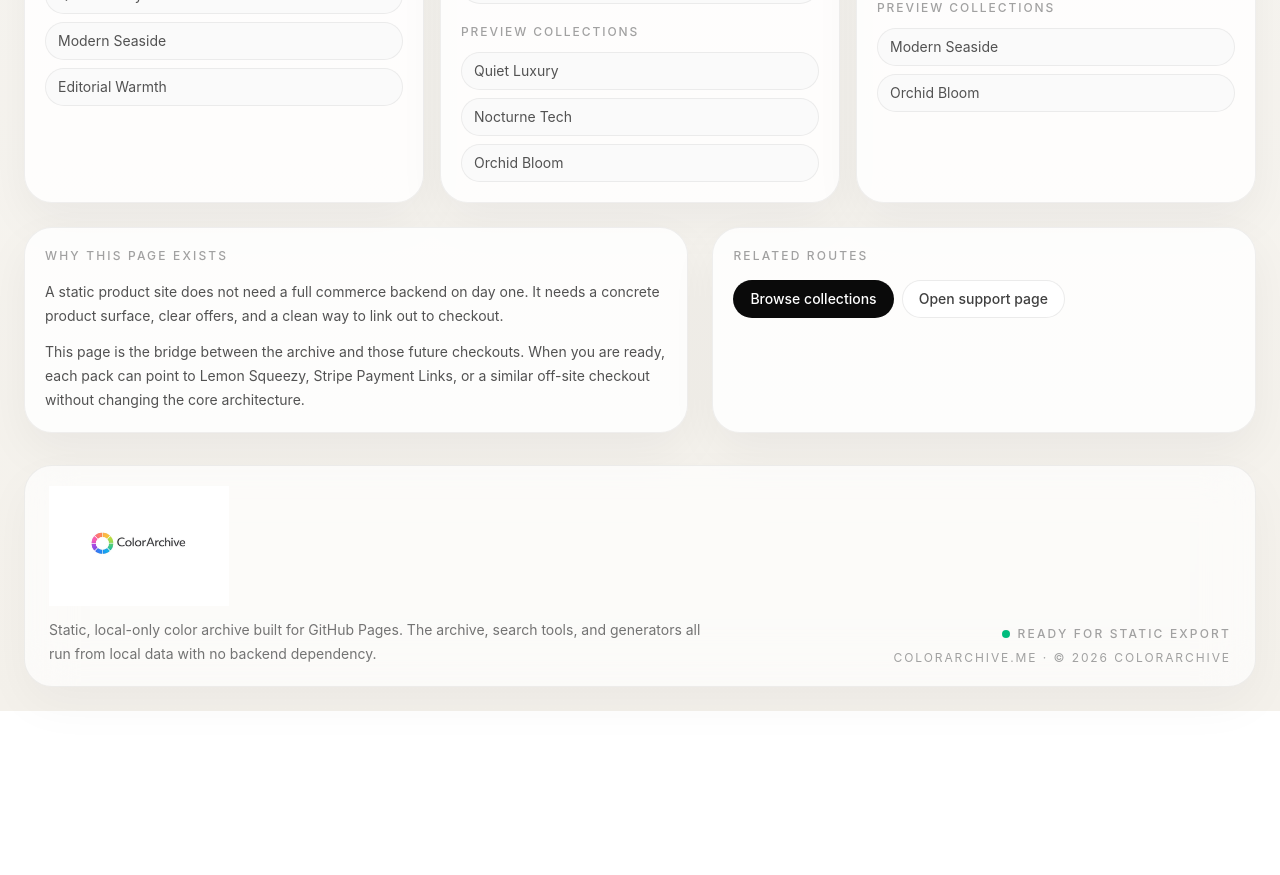
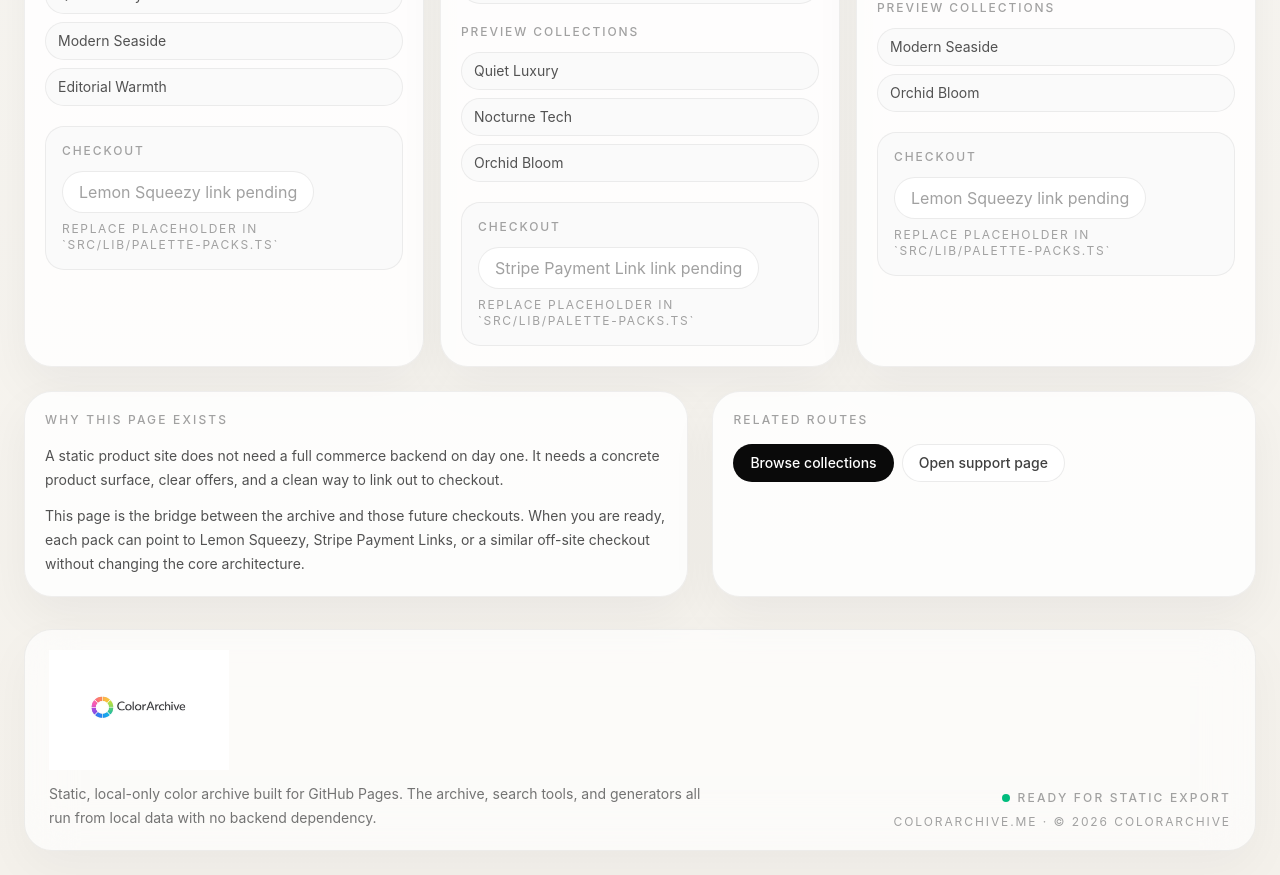
Before and after one commit to JasonYeYuhe/ColorArchive, a Next.js app: page /packs in a window 1280 px wide. Shown: the part 960-1835 px from the top of the page. Before the commit the page ends 1671 px from the top, so only its background shows below. Built offline with nearby package versions, Linux system fonts and the light colour scheme.

Commit message:
Add favorites exports and pack checkout placeholders

```diff
--- a/src/components/favorites-page.tsx
+++ b/src/components/favorites-page.tsx
@@ -8,6 +8,38 @@ import type { ColorRecord } from "@/src/types/color";
 
 interface FavoritesPageProps {
   colors: readonly ColorRecord[];
+}
+
+function CopyButton({ label, value }: { label: string; value: string }) {
+  const [copied, setCopied] = useState(false);
+
+  useEffect(() => {
+    if (!copied) {
+      return undefined;
+    }
+
+    const timeoutId = window.setTimeout(() => setCopied(false), 1400);
+    return () => window.clearTimeout(timeoutId);
+  }, [copied]);
+
+  const handleCopy = async () => {
+    try {
+      await navigator.clipboard.writeText(value);
+      setCopied(true);
+    } catch {
+      setCopied(false);
+    }
+  };
+
+  return (
+    <button
+      type="button"
+      onClick={handleCopy}
+      className="rounded-full border border-black/8 bg-white px-3 py-1.5 text-xs font-medium uppercase tracking-[0.14em] text-neutral-600 transition hover:bg-neutral-950 hover:text-white"
+    >
+      {copied ? `${label} copied` : `Copy ${label}`}
+    </button>
+  );
 }
 
 export function FavoritesPage({ colors }: FavoritesPageProps) {
@@ -21,6 +53,17 @@ export function FavoritesPage({ colors }: FavoritesPageProps) {
   const favoriteColors = useMemo(
     () => favoriteIds.map((id) => colors.find((color) => color.id === id)).filter((color): color is ColorRecord => Boolean(color)),
     [colors, favoriteIds],
+  );
+  const paletteExport = useMemo(
+    () => favoriteColors.map((color, index) => `${index + 1}. ${color.name} ${color.hex}`).join("\n"),
+    [favoriteColors],
+  );
+  const cssVariableExport = useMemo(
+    () =>
+      favoriteColors
+        .map((color, index) => `--favorite-${index + 1}-${color.id}: ${color.hex};`)
+        .join("\n"),
+    [favoriteColors],
   );
 
   return (
@@ -51,6 +94,12 @@ export function FavoritesPage({ colors }: FavoritesPageProps) {
                   {favoriteColors.length} colors
                 </div>
               </div>
+              {favoriteColors.length > 0 ? (
+                <>
+                  <CopyButton label="palette" value={paletteExport} />
+                  <CopyButton label="CSS vars" value={cssVariableExport} />
+                </>
+              ) : null}
               <Link
                 href="/collections"
                 className="rounded-full border border-black/8 bg-neutral-950 px-4 py-2 text-sm font-medium text-white transition hover:bg-neutral-800"
@@ -78,7 +127,18 @@ export function FavoritesPage({ colors }: FavoritesPageProps) {
             </p>
           </section>
         ) : (
-          <ColorGrid colors={favoriteColors} />
+          <>
+            <section className="rounded-[1.75rem] border border-black/6 bg-white/82 p-5 shadow-[0_18px_48px_rgba(15,23,42,0.05)]">
+              <div className="text-xs font-medium uppercase tracking-[0.18em] text-neutral-400">
+                Export preview
+              </div>
+              <pre className="mt-4 overflow-x-auto whitespace-pre-wrap rounded-[1.2rem] border border-black/6 bg-neutral-50 px-4 py-4 text-sm leading-6 text-neutral-600">
+                {paletteExport}
+              </pre>
+            </section>
+
+            <ColorGrid colors={favoriteColors} />
+          </>
         )}
       </div>
     </main>
--- a/src/components/palette-packs-page.tsx
+++ b/src/components/palette-packs-page.tsx
@@ -77,6 +77,35 @@ export function PalettePacksPage({ packs }: PalettePacksPageProps) {
                   ))}
                 </div>
               </div>
+
+              <div className="mt-5 rounded-[1.2rem] border border-black/6 bg-neutral-50 px-4 py-4">
+                <div className="text-xs font-medium uppercase tracking-[0.16em] text-neutral-400">
+                  Checkout
+                </div>
+                <div className="mt-3 flex flex-wrap items-center gap-2">
+                  {pack.checkoutUrl ? (
+                    <a
+                      href={pack.checkoutUrl}
+                      target="_blank"
+                      rel="noreferrer"
+                      className="rounded-full border border-neutral-950/10 bg-neutral-950 px-4 py-2 text-sm font-medium text-white transition hover:bg-neutral-800"
+                    >
+                      Buy via {pack.checkoutProvider}
+                    </a>
+                  ) : (
+                    <button
+                      type="button"
+                      disabled
+                      className="cursor-not-allowed rounded-full border border-black/8 bg-white px-4 py-2 text-sm font-medium text-neutral-400"
+                    >
+                      {pack.checkoutProvider} link pending
+                    </button>
+                  )}
+                  <span className="text-xs uppercase tracking-[0.14em] text-neutral-400">
+                    Replace placeholder in `src/lib/palette-packs.ts`
+                  </span>
+                </div>
+              </div>
             </article>
           ))}
         </section>
--- a/src/lib/palette-packs.ts
+++ b/src/lib/palette-packs.ts
@@ -1,4 +1,6 @@
 export interface PalettePack {
+  checkoutProvider: "Lemon Squeezy" | "Stripe Payment Link";
+  checkoutUrl: string | null;
   ctaLabel: string;
   detail: string;
   formatList: string[];
@@ -14,6 +16,8 @@ export const palettePacks: PalettePack[] = [
     title: "Palette Pack Vol. 1",
     priceHint: "$12–24",
     ctaLabel: "Launch first",
+    checkoutProvider: "Lemon Squeezy",
+    checkoutUrl: null,
     previewCollections: ["Quiet Luxury", "Modern Seaside", "Editorial Warmth"],
     formatList: ["CSS variables", "Tailwind tokens", "PNG boards", "Usage notes"],
     detail:
@@ -24,6 +28,8 @@ export const palettePacks: PalettePack[] = [
     title: "Brand Color Starter Kit",
     priceHint: "$29–59",
     ctaLabel: "Best next step",
+    checkoutProvider: "Stripe Payment Link",
+    checkoutUrl: null,
     previewCollections: ["Quiet Luxury", "Nocturne Tech", "Orchid Bloom"],
     formatList: ["Brand palette sets", "Light/dark pairings", "Landing-page presets", "Export tokens"],
     detail:
@@ -34,6 +40,8 @@ export const palettePacks: PalettePack[] = [
     title: "Creator Bundle",
     priceHint: "$19–39",
     ctaLabel: "Lead magnet option",
+    checkoutProvider: "Lemon Squeezy",
+    checkoutUrl: null,
     previewCollections: ["Modern Seaside", "Orchid Bloom"],
     formatList: ["Social palette cards", "Wallpaper assets", "Prompt-ready color sets", "Mini guide"],
     detail:
```
Also changed, not shown: 2 other files (tests, documents, lock files or other folders).
